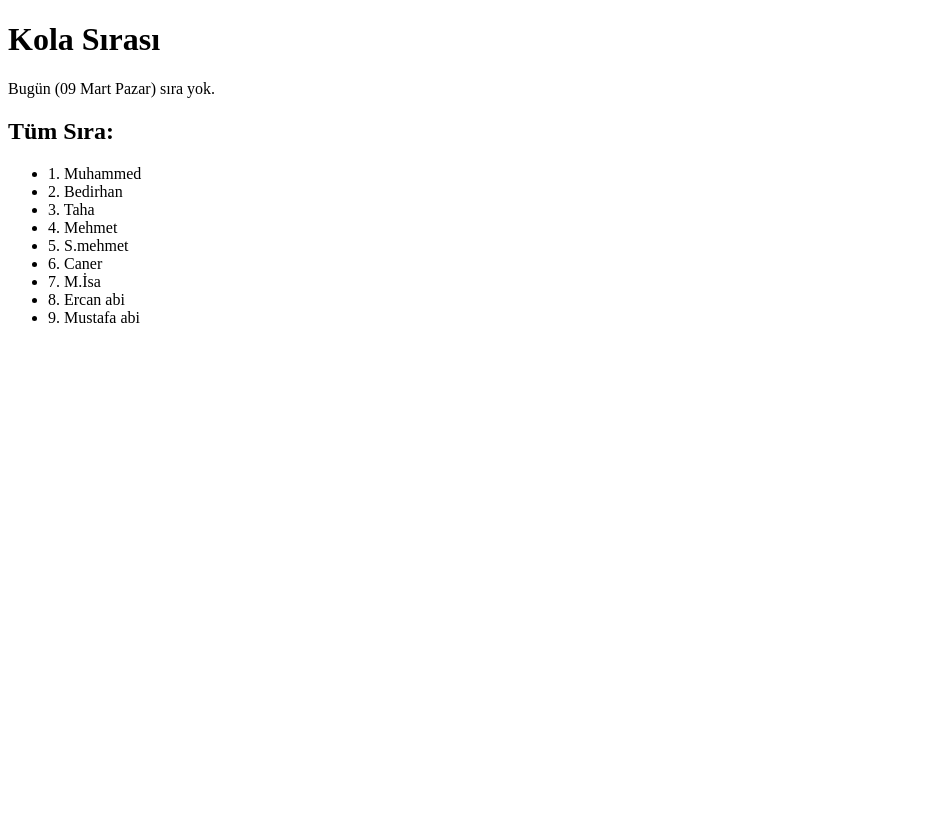
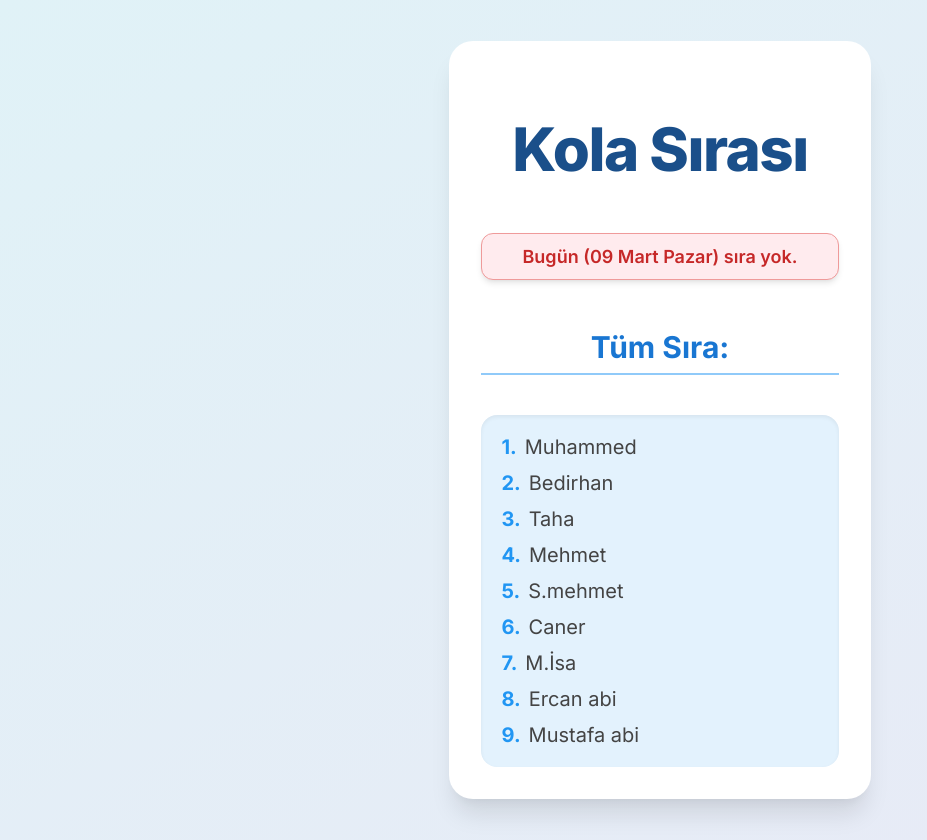
Before and after one commit to Bedirhan3428/myapp, a React (Create React App) app: page / in a window 1280 px wide. Shown: the whole page, without its empty margins (0-927 px from the left). Before the commit the page ends 800 px from the top, so only its background shows below. Built offline with nearby package versions, Linux system fonts and the light colour scheme.

Commit message:
Update App.css

```diff
--- a/src/App.css
+++ b/src/App.css
@@ -1,108 +1,225 @@
-.App {
-  text-align: center;
+/* src/App.css veya projenizin ana CSS dosyası */
+
+/* Google Fonts'tan Inter fontunu içe aktar */
+@import url('https://fonts.googleapis.com/css2?family=Inter:wght@300;400;500;600;700;800;900&display=swap');
+
+body {
+    margin: 0;
+    padding: 0;
+    box-sizing: border-box;
+    font-family: 'Inter', sans-serif;
+    -webkit-font-smoothing: antialiased;
+    -moz-osx-font-smoothing: grayscale;
+    /* Body'nin esnek düzenini ayarlıyoruz ki içindeki kapsayıcı ortalansın */
+    display: flex;
+    justify-content: center;
+    align-items: center;
+    min-height: 100vh; /* Ekranın tamamını kaplasın */
+    background: linear-gradient(to bottom right, #e0f2f7, #e8eaf6); /* Mavi tonlu arka plan */
+    color: #333; /* Genel metin rengi */
 }
 
-.App-logo {
-  height: 40vmin;
-  pointer-events: none;
+.app-container {
+    display: flex;
+    flex-direction: column;
+    align-items: center;
+    justify-content: center;
+    min-height: 100vh; /* Bu satır, eğer body'e flex vermeseydik işe yarardı, şimdi opsiyonel */
+    padding: 20px;
+    width: 100%; /* Mobil uyumluluk için */
 }
 
-@media (prefers-reduced-motion: no-preference) {
-  .App-logo {
-    animation: App-logo-spin infinite 20s linear;
-  }
+.content-card {
+    background-color: #fff;
+    border-radius: 24px; /* rounded-3xl */
+    box-shadow: 0 20px 25px -5px rgba(0, 0, 0, 0.1), 0 8px 10px -6px rgba(0, 0, 0, 0.05); /* shadow-2xl */
+    padding: 24px 32px; /* p-6 sm:p-8 */
+    max-width: 480px; /* max-w-md */
+    width: 100%;
+    box-sizing: border-box; /* padding'in genişliğe dahil olmasını sağlar */
+    display: flex;
+    flex-direction: column;
+    gap: 24px; /* space-y-6 */
+    transition: all 0.3s ease-in-out; /* transform transition-all duration-300 */
 }
 
-.App-header {
-  background-color: #282c34;
-  min-height: 100vh;
-  display: flex;
-  flex-direction: column;
-  align-items: center;
-  justify-content: center;
-  font-size: calc(10px + 2vmin);
-  color: white;
+.content-card:hover {
+    transform: scale(1.03); /* hover:scale-105 */
 }
 
-.App-link {
-  color: #61dafb;
+.main-title {
+    font-size: 3rem; /* text-4xl */
+    font-weight: 800; /* font-extrabold */
+    color: #1a4f8a; /* text-blue-800 */
+    margin-bottom: 24px; /* mb-6 */
+    text-align: center;
+    letter-spacing: -0.025em; /* tracking-tight */
 }
 
-@keyframes App-logo-spin {
-  from {
-    transform: rotate(0deg);
-  }
-  to {
-    transform: rotate(360deg);
-  }
-}
-.sorugetir{
-  margin-bottom: 20px;
-  margin-top: 20px;
-  padding-left: 20px;
-  padding-right: 20px;
-  padding-top: 10px;
-  padding-bottom: 10px;
-  border-radius: 10px;
-  background-color: black;
-  border: none;
-  font-size: larger;
-  color:white;
-
+@media (min-width: 640px) { /* sm:breakpoint */
+    .main-title {
+        font-size: 3.75rem; /* sm:text-5xl */
+    }
+    .content-card {
+        padding: 32px; /* sm:p-8 */
+    }
 }
 
-.sorugetir:hover{
-  border: solid;
-  transition: 0.3s;
-  border-width: 1px;
-  color:white;
+
+.skip-day-message {
+    background-color: #ffebee; /* bg-red-50 */
+    border: 1px solid #ef9a9a; /* border-red-200 */
+    color: #c62828; /* text-red-700 */
+    font-weight: 600; /* font-semibold */
+    font-size: 1.125rem; /* text-lg */
+    padding: 12px 20px; /* py-3 px-5 */
+    border-radius: 12px; /* rounded-xl */
+    text-align: center;
+    box-shadow: 0 4px 6px -1px rgba(0, 0, 0, 0.1), 0 2px 4px -2px rgba(0, 0, 0, 0.06); /* shadow-md */
 }
 
-.inpot{
-  width: 300px;
-  height: 30px;
-  border-radius: 7px;
-  border: none;
+.skip-day-message strong {
+    font-weight: 700; /* font-bold */
 }
 
-.onayla{
-  width: 100px;
-  height: 30px;
-  border-radius: 7px;
-  border: none;
-  background-color: black;
-  color: white;
+.today-person-box {
+    background-color: #e3f2fd; /* bg-blue-50 */
+    border: 1px solid #bbdefb; /* border-blue-200 */
+    margin-bottom: 24px; /* mb-6 */
+    padding: 20px; /* p-5 */
+    border-radius: 16px; /* rounded-2xl */
+    box-shadow: 0 10px 15px -3px rgba(0, 0, 0, 0.1), 0 4px 6px -2px rgba(0, 0, 0, 0.05); /* shadow-lg */
+    transition: all 0.2s ease-in-out; /* transform transition-all duration-200 */
 }
 
-.onayla:hover{
-  border: solid;
-  transition: 0.3s;
-  border-width: 1px;
+.today-person-box:hover {
+    box-shadow: 0 20px 25px -5px rgba(0, 0, 0, 0.1), 0 8px 10px -6px rgba(0, 0, 0, 0.05); /* hover:shadow-xl */
 }
 
-.inpot:hover{
-  border: solid;
-  transition: 0.3s;
-  border-width: 1px;
+.today-person-box p:first-child {
+    font-size: 2rem; /* text-3xl */
+    font-weight: 700; /* font-bold */
+    color: #1a237e; /* text-blue-900 */
+    margin-bottom: 8px; /* mb-2 */
 }
 
-.ona{
-  margin-top: 20px;
-  margin-bottom: 20px;
-  margin-left: 15px;
-  padding-left: 20px;
-  padding-right: 40px;
-  padding-top: 10px;
-  padding-bottom: 10px;
-  border-radius: 10px;
-  background-color: black;
-  border: none;
-  font-size: larger;
-  color:white;
+@media (min-width: 640px) {
+    .today-person-box p:first-child {
+        font-size: 2.25rem; /* sm:text-4xl */
+    }
 }
 
-.ona:hover{
-  border: solid;
-  transition: 0.3s;
-  border-width: 1px;
+.today-person-box strong {
+    color: #1976d2; /* text-blue-700 */
 }
+
+.today-person-box p:last-child {
+    color: #555; /* text-gray-600 */
+    font-size: 1rem; /* text-base */
+}
+
+@media (min-width: 640px) {
+    .today-person-box p:last-child {
+        font-size: 1.125rem; /* sm:text-lg */
+    }
+}
+
+
+.next-person-box {
+    background-color: #eef1f8; /* bg-blue-100 */
+    border: 1px solid #90caf9; /* border-blue-300 */
+    margin-bottom: 32px; /* mb-8 */
+    padding: 20px; /* p-5 */
+    border-radius: 16px; /* rounded-2xl */
+    box-shadow: 0 10px 15px -3px rgba(0, 0, 0, 0.1), 0 4px 6px -2px rgba(0, 0, 0, 0.05); /* shadow-lg */
+    transition: all 0.2s ease-in-out; /* transform transition-all duration-200 */
+}
+
+.next-person-box:hover {
+    box-shadow: 0 20px 25px -5px rgba(0, 0, 0, 0.1), 0 8px 10px -6px rgba(0, 0, 0, 0.05); /* hover:shadow-xl */
+}
+
+.next-person-box p:first-child {
+    font-size: 1.5rem; /* text-2xl */
+    color: #1565c0; /* text-blue-800 */
+    margin-bottom: 8px; /* mb-2 */
+}
+
+@media (min-width: 640px) {
+    .next-person-box p:first-child {
+        font-size: 1.875rem; /* sm:text-3xl */
+    }
+}
+
+.next-person-box span {
+    font-weight: 600; /* font-semibold */
+    color: #2196f3; /* text-blue-600 */
+}
+
+.next-person-box p:last-child {
+    color: #777; /* text-gray-500 */
+    font-size: 1rem; /* text-base */
+}
+
+@media (min-width: 640px) {
+    .next-person-box p:last-child {
+        font-size: 1.125rem; /* sm:text-lg */
+    }
+}
+
+.list-title {
+    font-size: 1.5rem; /* text-2xl */
+    font-weight: 700; /* font-bold */
+    color: #1976d2; /* text-blue-700 */
+    margin-bottom: 16px; /* mb-4 */
+    text-align: center;
+    border-bottom: 2px solid #90caf9; /* border-b-2 border-blue-300 */
+    padding-bottom: 8px; /* pb-2 */
+}
+
+@media (min-width: 640px) {
+    .list-title {
+        font-size: 1.875rem; /* sm:text-3xl */
+    }
+}
+
+.people-list {
+    background-color: #e3f2fd; /* bg-blue-50 */
+    padding: 20px; /* p-5 */
+    border-radius: 16px; /* rounded-2xl */
+    box-shadow: inset 0 2px 4px 0 rgba(0, 0, 0, 0.06); /* shadow-inner */
+    text-align: left;
+    list-style: none; /* Liste işaretçilerini kaldır */
+    margin: 0;
+}
+
+.people-list li {
+    color: #444; /* text-gray-700 */
+    font-size: 1.125rem; /* text-lg */
+    display: flex;
+    align-items: center;
+    margin-bottom: 12px; /* space-y-3 gibi */
+}
+
+.people-list li:last-child {
+    margin-bottom: 0; /* Son elemanın altında boşluk olmasın */
+}
+
+
+@media (min-width: 640px) {
+    .people-list li {
+        font-size: 1.25rem; /* sm:text-xl */
+    }
+}
+
+.people-list li span:first-child { /* Sıra numarasını temsil eden span */
+    font-weight: 700; /* font-bold */
+    color: #2196f3; /* text-blue-600 */
+    margin-right: 8px; /* mr-2 */
+}
+
+.checkmark {
+    margin-left: 8px; /* ml-2 */
+    color: #4caf50; /* text-green-500 */
+    font-size: 1.25rem; /* text-xl */
+}
```
